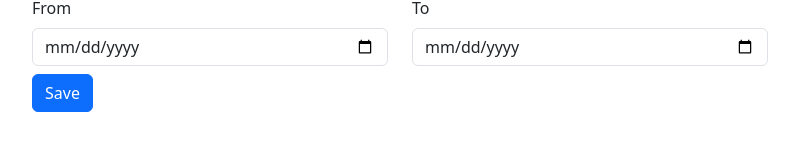
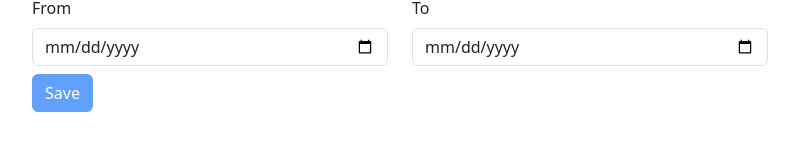
Before and after one commit to sawfiz/CV-builder-2024-01, a React (Vite) app: page / in a window 1280 px wide. Both pictures are taken after typing "Sample", "Sample", "5", "5", "name@example.com", "Sample" into the empty fields and a click on the button "Add Education". Shown: the part 732-873 px from the top of the page, without its empty margins (240-1039 px from the left). Built offline with nearby package versions, Linux system fonts and the light colour scheme; the HTML template or start-up script is replaced by a standard one.

Commit message:
Add updateEducation in APP.tsx
- Use the same EducationForm for both adding and updating education
- Add toaster alert

```diff
--- a/src/App.tsx
+++ b/src/App.tsx
@@ -7,7 +7,7 @@ import { EducationFormData } from "./components/EducationForm";
 import { useEffect, useState } from "react";
 
 function App() {
-  const [isLoading, setIsLoading] = useState(true)
+  const [isLoading, setIsLoading] = useState(true);
 
   const [contactInfo, setContactInfo] = useState<ContactFormData>({
     firstname: "",
@@ -25,13 +25,21 @@ function App() {
     postCode: "",
   });
 
-  const [educations, setEducations] = useState<EducationFormData[]>([])
+  const [educations, setEducations] = useState<EducationFormData[]>([]);
 
   const addEducation = (data: EducationFormData) => {
-    const updatedEducation = [...educations, data]
-    setEducations(updatedEducation)
-    localStorage.setItem('educations', JSON.stringify(updatedEducation))
-  }
+    const updatedEducations = [...educations, data];
+    setEducations(updatedEducations);
+    localStorage.setItem("educations", JSON.stringify(updatedEducations));
+  };
+
+  const updateEducation = (data: EducationFormData) => {
+    const updatedEducations = educations.map((edu) =>
+      edu.id === data.id ? data : edu
+    );
+    setEducations(updatedEducations);
+    localStorage.setItem("educations", JSON.stringify(updatedEducations));
+  };
 
   useEffect(() => {
     const contactInfo = localStorage.getItem("contactInfo");
@@ -42,14 +50,18 @@ function App() {
     if (educations) {
       setEducations(JSON.parse(educations));
     }
-    setIsLoading(false)
+    setIsLoading(false);
   }, []);
 
   return (
     <>
       <h1>CV Builder</h1>
       {!isLoading && <ContactForm contactInfo={contactInfo} />}
-      <Education educations={educations} addEducation={addEducation}/>
+      <Education
+        educations={educations}
+        addEducation={addEducation}
+        updateEducation={updateEducation}
+      />
     </>
   );
 }
--- a/src/components/Education.tsx
+++ b/src/components/Education.tsx
@@ -1,25 +1,33 @@
 import React, { useState } from "react";
 import EducationForm, { EducationFormData } from "./EducationForm";
 
-const dafaultEducation : EducationFormData = {
-  achievement: '',
-  institution: '',
-  major: '',
-  startDate: '',
-  endDate: ''
-}
+const dafaultEducation: EducationFormData = {
+  achievement: "",
+  institution: "",
+  major: "",
+  startDate: "",
+  endDate: "",
+};
 
 interface Props {
   educations: EducationFormData[];
   addEducation: (data: EducationFormData) => void;
+  updateEducation: (data: EducationFormData) => void;
 }
 
-const Education = ({ educations, addEducation }: Props) => {
+const Education = ({ educations, addEducation, updateEducation }: Props) => {
   const [showAddEducation, setShowAddEducation] = useState(false);
   return (
     <>
       <h3>Educations</h3>
-      {educations.map(edu => <EducationForm key={edu.id} education={edu} addEducation={addEducation} />)}
+      {educations.map((edu) => (
+        <EducationForm
+          key={edu.id}
+          isNew={false}
+          education={edu}
+          saveEducation={updateEducation}
+        />
+      ))}
 
       <button
         className="btn btn-primary"
@@ -27,7 +35,13 @@ const Education = ({ educations, addEducation }: Props) => {
       >
         Add Education
       </button>
-      {showAddEducation && <EducationForm  education={dafaultEducation} addEducation={addEducation} />}
+      {showAddEducation && (
+        <EducationForm
+          isNew={true}
+          education={dafaultEducation}
+          saveEducation={addEducation}
+        />
+      )}
     </>
   );
 };
--- a/src/components/EducationForm.tsx
+++ b/src/components/EducationForm.tsx
@@ -2,6 +2,7 @@ import { useForm } from "react-hook-form";
 import { z } from "zod";
 import { zodResolver } from "@hookform/resolvers/zod";
 import { v4 as uuidv4 } from "uuid";
+import toast, { Toaster } from "react-hot-toast";
 
 const educationSchema = z.object({
   achievement: z
@@ -25,15 +26,16 @@ export type EducationFormData = z.infer<typeof educationSchema> & {
 };
 
 interface Props {
+  isNew: boolean,
   education: EducationFormData;
-  addEducation: (data: EducationFormData) => void;
+  saveEducation: (data: EducationFormData) => void;
 }
 
-const EducationForm = ({ education, addEducation }: Props) => {
+const EducationForm = ({ isNew, education, saveEducation }: Props) => {
   const {
     register,
     handleSubmit,
-    formState: { errors },
+    formState: { errors, isDirty },
   } = useForm<EducationFormData>({
     defaultValues: education,
     resolver: zodResolver(educationSchema) });
@@ -41,7 +43,12 @@ const EducationForm = ({ education, addEducation }: Props) => {
   const onSubmit = (data: EducationFormData) => {
     console.log("clicked");
     console.log({ ...data });
-    addEducation({ ...data, id: uuidv4() });
+    if (isNew) {
+      saveEducation({ ...data, id: uuidv4() });
+    } else {
+      saveEducation({...data, id: education.id})
+    }
+    toast.success("Education saved.")
   };
   return (
     <div>
@@ -117,10 +124,11 @@ const EducationForm = ({ education, addEducation }: Props) => {
           </div>
         </div>
 
-        <button type="submit" className="btn btn-primary">
+        <button disabled={!isDirty} type="submit" className="btn btn-primary">
           Save
         </button>
       </form>
+      <Toaster />
     </div>
   );
 };
```
